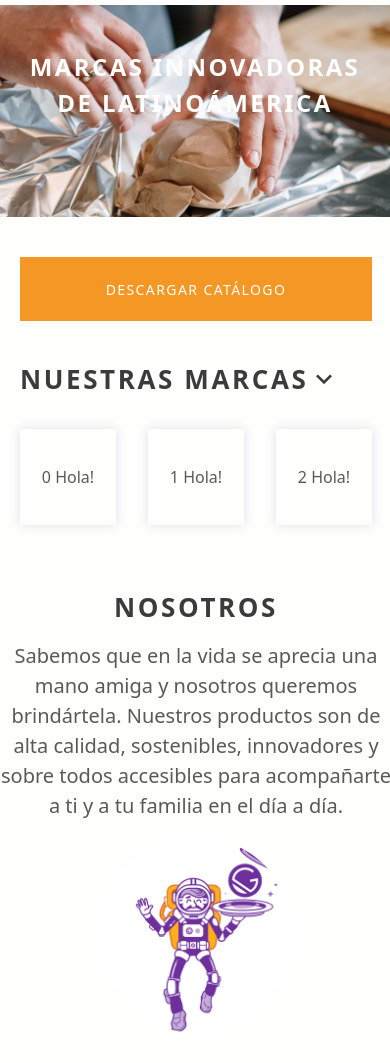
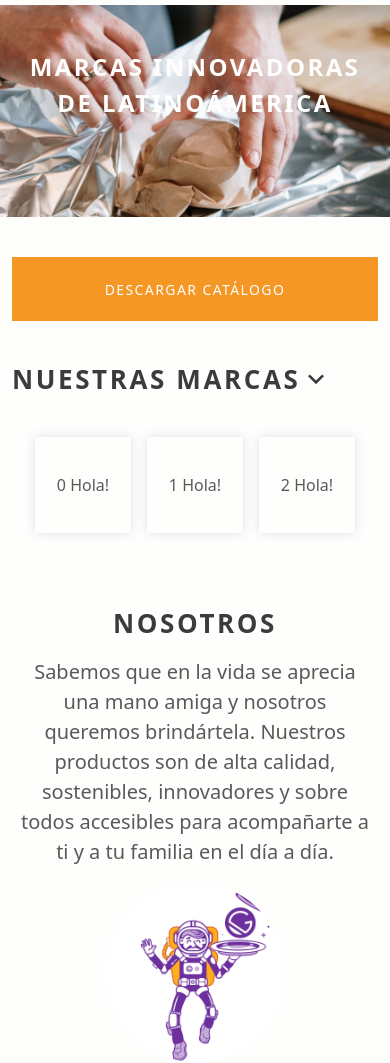
Before and after one commit to tzablah/alpha-brands, a Gatsby site: page / in a window 390 px wide. Shown: the part 47-1110 px from the top of the page. Built offline with nearby package versions, Linux system fonts and the light colour scheme; Gatsby itself is replaced by a stand-in of ours.

Commit message:
size changes

```diff
--- a/src/components/brandssection.js
+++ b/src/components/brandssection.js
@@ -76,7 +76,7 @@ const BrandsSection = () => {
   };
 
   return (
-    <section id="brand-section">
+    <section id="brand-section" className="px-2">
       {(showModal || showCatalog) && (
         <Modal
           show={showModal || showCatalog}
@@ -89,7 +89,7 @@ const BrandsSection = () => {
           }
         />
       )}
-      <div className="container mx-auto md:py-16">
+      <div className="md:py-16">
         <PrimaryButton
           className="md:hidden my-10"
           title="DESCARGAR CATÁLOGO"
@@ -110,14 +110,14 @@ const BrandsSection = () => {
           </div>
         </div>
         <div
-          className={`flex my-8 sm:mt-0 justify-between -mx-4 ${toggle && "flex-wrap"
+          className={`flex my-8 sm:mt-0 justify-center xl:justify-between sm:-mx-4 ${toggle && "flex-wrap"
             }`}
         >
           {array.map((element, i) => (
             <button
               key={i}
               onClick={() => brandClick(element)}
-              className={`mx-4 w-24 md:w-40 lg:w-48 xl:w-brandImage card-shadow h-24 md:h-40 lg:h-48 xl:h-64 bg-white
+              className={`mx-2 sm:mx-4 w-24 md:w-40 my-2 sm:my-8 lg:w-48 xl:w-brandImage card-shadow h-24 md:h-40 lg:h-48 xl:h-64 bg-white
               ${!toggle && (i > slideIndex + (width > 640 ? 3 : 2) || i < slideIndex) && "hidden"}`}>
               <p>{i} Hola!</p>
             </button>
--- a/src/pages/index.js
+++ b/src/pages/index.js
@@ -28,7 +28,7 @@ export default function Home({ data }) {
       }
       <Layout>
         <BackGroundImage
-          className="w-screen m-0 flex flex-col justify-center items-center py-24 sm:py-40 lg:py-64"
+          className="m-0 flex flex-col justify-center items-center py-24 sm:py-40 lg:py-64"
           fluid={data.heroImage.childImageSharp.fluid}
         >
           <h1 className="px-4 text-center text-2xl sm:text-3xl lg:text-4xl font-extrabold text-white tracking-widest">
@@ -41,7 +41,7 @@ export default function Home({ data }) {
           />
         </BackGroundImage>
         <BrandsSection />
-        <section id='nosotros'>
+        <section id='nosotros' className="px-4 md:px-16 lg:px-0">
           <InfoSection
             title="NOSOTROS"
             id="#nosotros"
--- a/src/styles/global.css
+++ b/src/styles/global.css
@@ -8,10 +8,17 @@
     margin-left: 135px;
   }
 }
-@media only screen and (max-width:1023px) {
+@media (min-width:640px) and (max-width:1023px) {
   #brand-section {
-    margin-right:20px;
-    margin-left: 20px;
+    margin-right:60px;
+    margin-left: 60px;
+  }
+}
+@media only screen and (max-width:639px) {
+  #brand-section {
+    margin: 0px;
+    padding-left: 12px;
+    padding-right: 12px;
   }
 }
 
```
